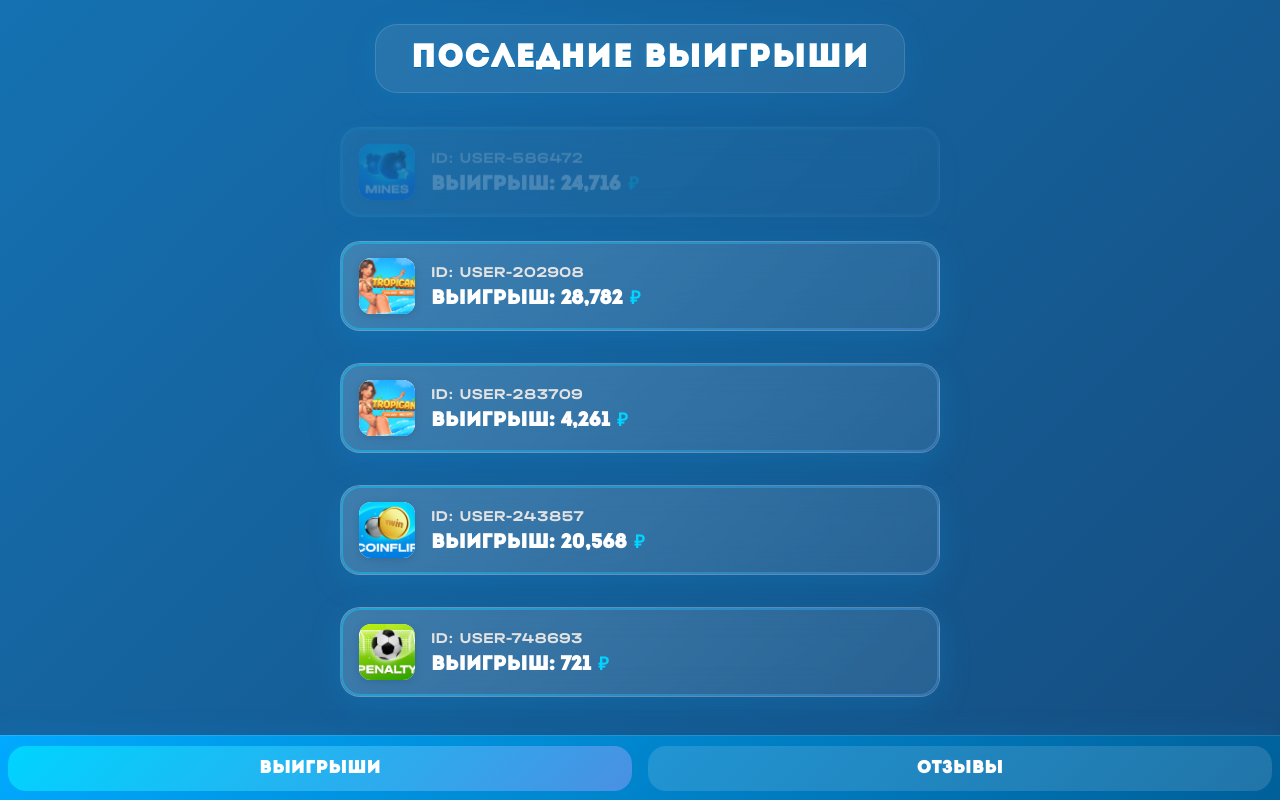
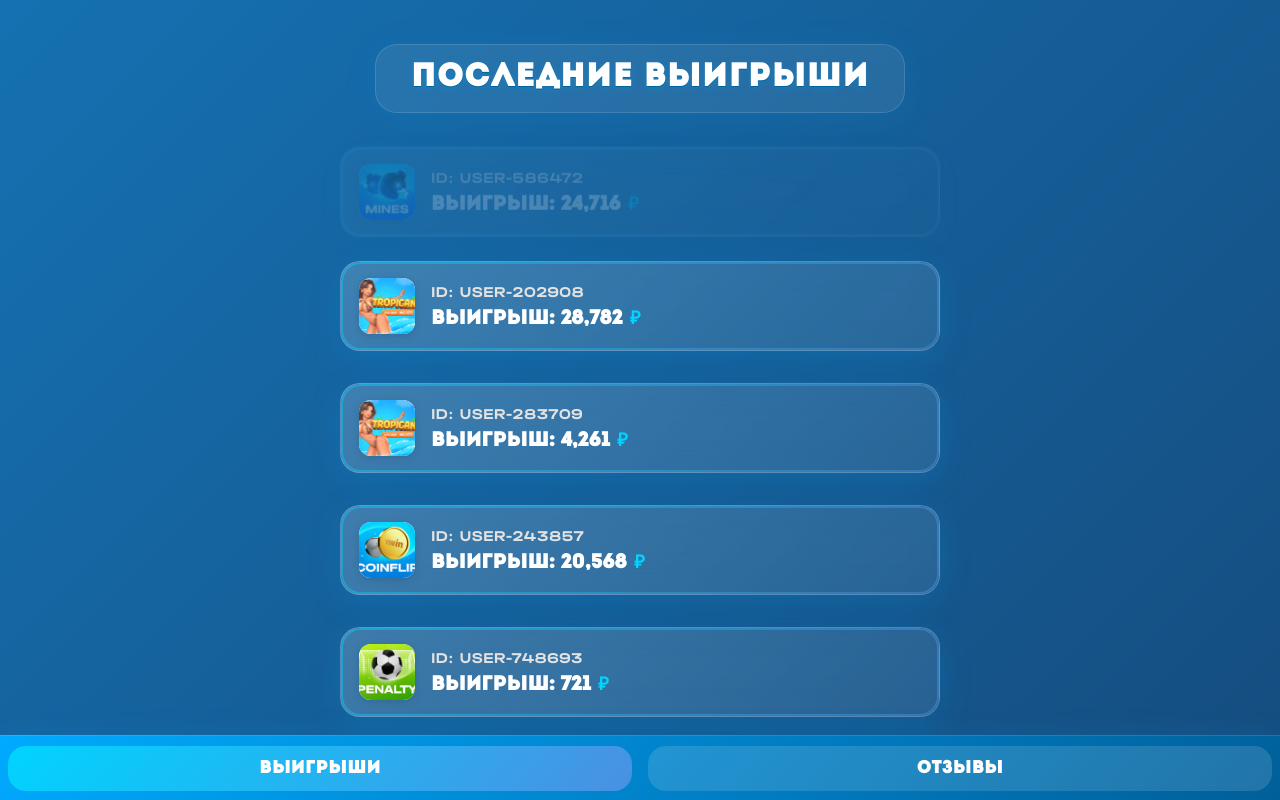
Before and after one commit to martinthecash/blabla, a plain HTML site: page index.html in a window 1280 px wide. Drawn offline with Linux system fonts and the light colour scheme; a script that the page names is missing.

Commit message:
Update index.html

```diff
--- a/index.html
+++ b/index.html
@@ -62,11 +62,11 @@
     margin: 0;
     padding: 0;
     background: rgba(43, 58, 103, 0.50);
-            border-radius: 0;
     display: flex;
     flex-direction: column;
     justify-content: flex-start;
     position: relative;
+    padding-top: calc(env(safe-area-inset-top, 0px) + 20px); /* вот эта строка */
 }
 .header {
     width: 100vw;
```
Lines whose indentation alone changed are shown as unchanged.
